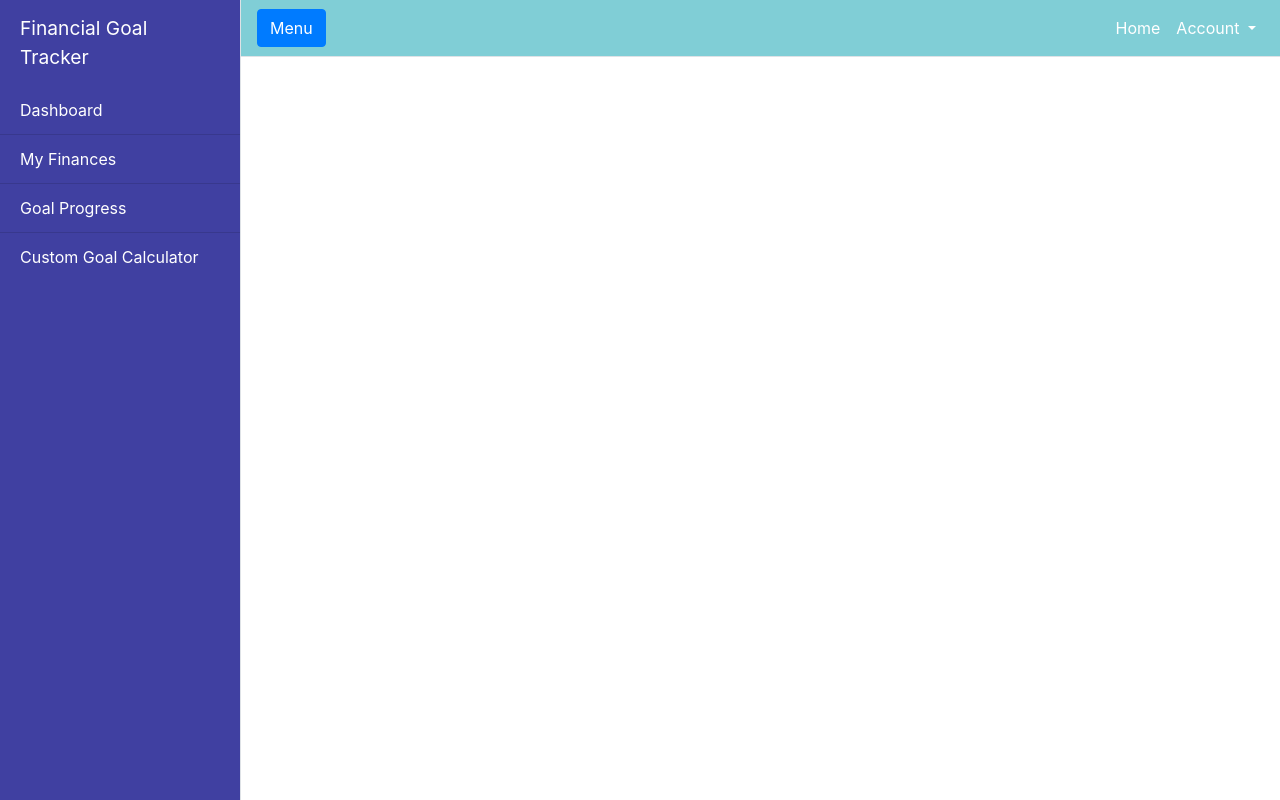
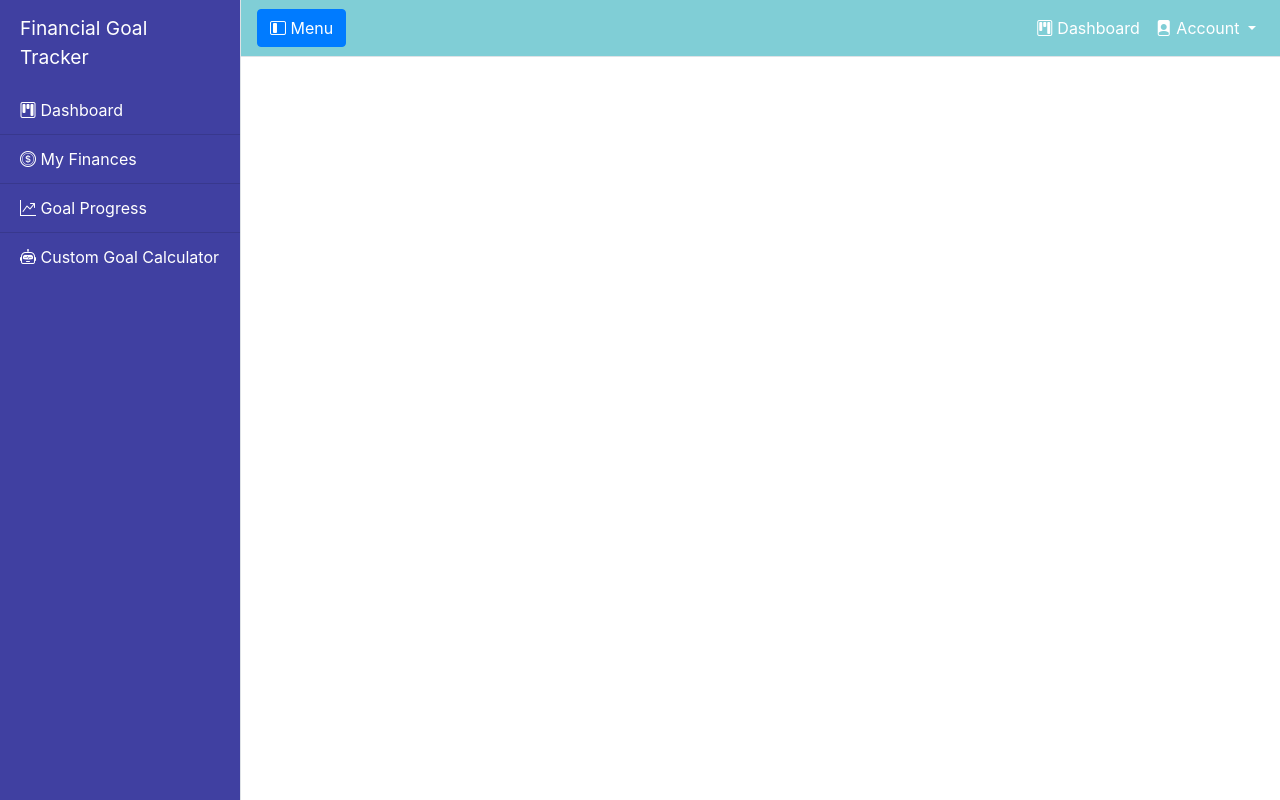
Before and after one commit to surajtirupati/financeGoalsApp, a Flask app: page / in a window 1280 px wide. Run offline with Flask 2, Linux system fonts and the light colour scheme; a user stored in the database is signed in.

Commit message:
icons added to side and navbar

```diff
--- a/templates/base.html
+++ b/templates/base.html
@@ -10,6 +10,7 @@
     <title>Simple Sidebar - Start Bootstrap Template</title>
 
     <link rel="stylesheet" href="https://cdn.jsdelivr.net/npm/bootstrap@4.5.3/dist/css/bootstrap.min.css" integrity="sha384-TX8t27EcRE3e/ihU7zmQxVncDAy5uIKz4rEkgIXeMed4M0jlfIDPvg6uqKI2xXr2" crossorigin="anonymous">
+    <link rel="stylesheet" href="https://cdn.jsdelivr.net/npm/bootstrap-icons@1.8.1/font/bootstrap-icons.css">
     <link href="{{ url_for('static', filename='css/style.css') }}" rel="stylesheet">
 
 </head>
@@ -22,10 +23,10 @@
     <div class="bg-light border-right" id="sidebar-wrapper">
         <div class="sidebar-heading">Financial Goal Tracker</div>
         <div class="list-group list-group-flush">
-            <a href="{{ url_for('dashboard') }}" class="list-group-item list-group-item-action bg-light">Dashboard</a>
-            <a href="{{ url_for('my_finances') }}" class="list-group-item list-group-item-action bg-light">My Finances</a>
-            <a href="{{ url_for('goal_progress') }}" class="list-group-item list-group-item-action bg-light">Goal Progress</a>
-            <a href="{{ url_for('custom_goal') }}" class="list-group-item list-group-item-action bg-light">Custom Goal Calculator</a>
+            <a href="{{ url_for('dashboard') }}" class="list-group-item list-group-item-action bg-light"><i class="bi bi-kanban"></i> Dashboard</a>
+            <a href="{{ url_for('my_finances') }}" class="list-group-item list-group-item-action bg-light"><i class="bi bi-coin"></i> My Finances</a>
+            <a href="{{ url_for('goal_progress') }}" class="list-group-item list-group-item-action bg-light"><i class="bi bi-graph-up-arrow"></i> Goal Progress</a>
+            <a href="{{ url_for('custom_goal') }}" class="list-group-item list-group-item-action bg-light"><i class="bi bi-robot"></i> Custom Goal Calculator</a>
         </div>
     </div>
     <!-- /#sidebar-wrapper -->
@@ -34,7 +35,7 @@
     <div id="page-content-wrapper">
 
         <nav class="navbar navbar-expand-lg navbar-light bg-light border-bottom" id="navbarMain">
-            <button class="btn btn-primary" id="menu-toggle">Menu</button>
+            <button class="btn btn-primary" id="menu-toggle"><i class="bi bi-layout-sidebar-inset"></i> Menu</button>
 
             <button class="navbar-toggler" type="button" data-toggle="collapse" data-target="#navbarSupportedContent"
                     aria-controls="navbarSupportedContent" aria-expanded="false" aria-label="Toggle navigation">
@@ -44,17 +45,17 @@
             <div class="collapse navbar-collapse" id="navbarSupportedContent">
                 <ul class="navbar-nav ml-auto mt-2 mt-lg-0">
                     <li class="nav-item active">
-                        <a class="nav-link" href="#">Home <span class="sr-only">(current)</span></a>
+                        <a class="nav-link" href="{{ url_for('dashboard') }}"><i class="bi bi-kanban"></i> Dashboard <span class="sr-only">(current)</span></a>
                     </li>
                     <li class="nav-item dropdown">
                         <a class="nav-link dropdown-toggle" href="#" id="navbarDropdown" role="button"
-                           data-toggle="dropdown" aria-haspopup="true" aria-expanded="false">
+                           data-toggle="dropdown" aria-haspopup="true" aria-expanded="false"><i class="bi bi-file-person-fill"></i>
                             Account
                         </a>
                         <div class="dropdown-menu dropdown-menu-right" aria-labelledby="navbarDropdown">
-                            <a class="dropdown-item" href="#">Edit Finances</a>
+                            <a class="dropdown-item" href="{{ url_for('my_finances') }}"><i class="bi bi-coin"></i> Edit Finances</a>
                             <div class="dropdown-divider"></div>
-                            <a class="dropdown-item" href="{{ url_for('logout') }}">Log Out</a>
+                            <a class="dropdown-item" href="{{ url_for('logout') }}"><i class="bi bi-box-arrow-in-left"></i> Log Out</a>
                         </div>
                     </li>
                 </ul>
@@ -86,7 +87,6 @@
 <!-- Bootstrap core JavaScript -->
 <script src="https://code.jquery.com/jquery-3.5.1.slim.min.js" integrity="sha384-DfXdz2htPH0lsSSs5nCTpuj/zy4C+OGpamoFVy38MVBnE+IbbVYUew+OrCXaRkfj" crossorigin="anonymous"></script>
 <script src="https://cdn.jsdelivr.net/npm/bootstrap@4.5.3/dist/js/bootstrap.bundle.min.js" integrity="sha384-ho+j7jyWK8fNQe+A12Hb8AhRq26LrZ/JpcUGGOn+Y7RsweNrtN/tE3MoK7ZeZDyx" crossorigin="anonymous"></script>
-
 <!-- Menu Toggle Script -->
 <script>
     $("#menu-toggle").click(function (e) {
```
